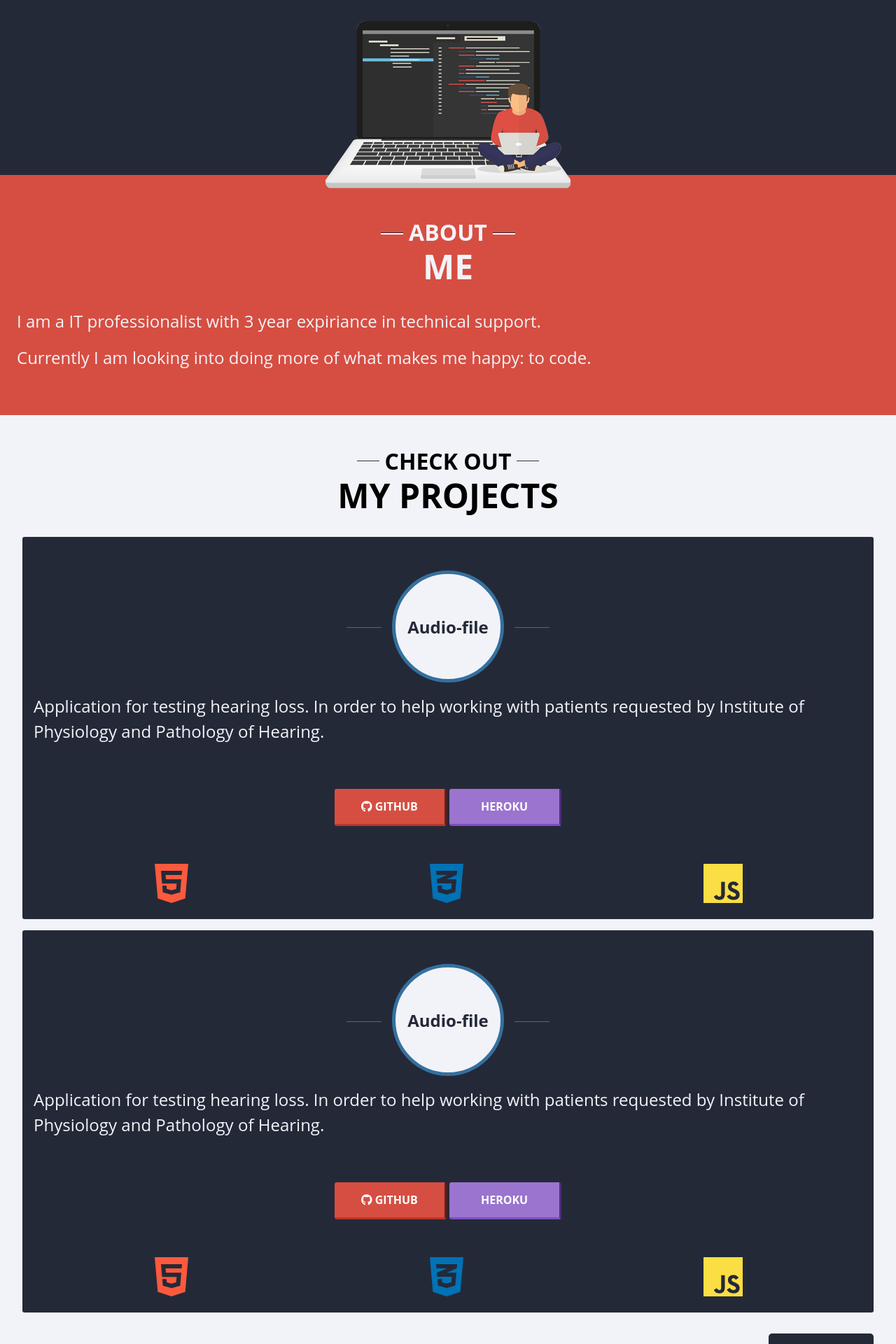
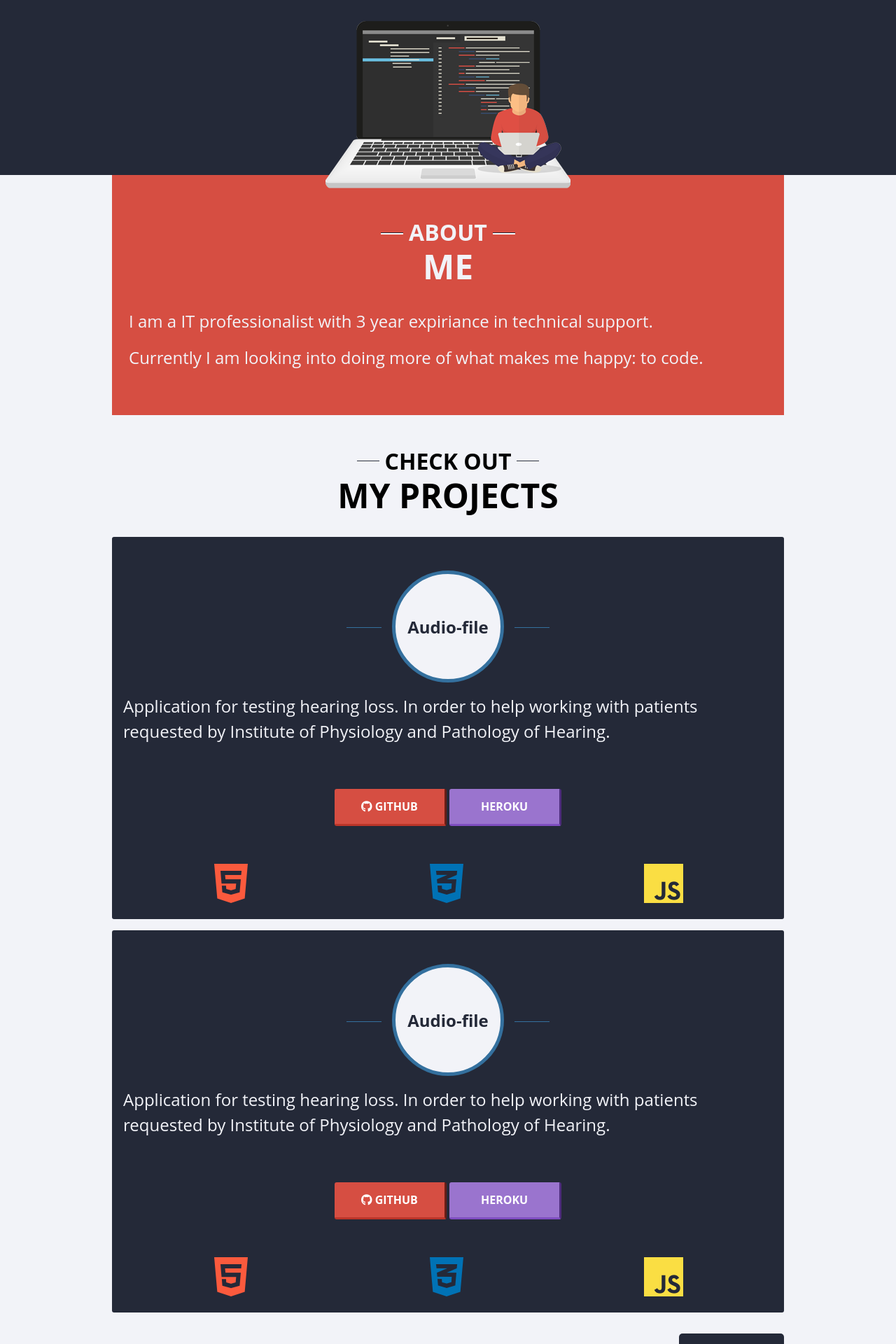
Before and after one commit to DawidGaleziewski/scss-portfolio, a PHP site: page /app/index.html in a window 1280 px wide. Shown: the part 519-2439 px from the top of the page at 70% size. Run offline with PHP 8.4, Linux system fonts and the light colour scheme; some libraries are stand-ins or nearby versions.

Commit message:
adjusted porfolio secion for desktop size

```diff
--- a/app/css/main.css
+++ b/app/css/main.css
@@ -489,6 +489,9 @@ body {
   background-color: #242938;
   color: white;
   text-align: center; }
+  @media (min-width: 30rem) and (min-height: 30rem) {
+    .main-header {
+      margin: 0 auto; } }
   .main-header__title {
     font-size: 3rem;
     font-weight: normal; }
@@ -549,6 +552,10 @@ body {
   padding: 3rem 0.5rem;
   text-align: center;
   padding: 3rem 0.5rem; }
+  @media (min-width: 30rem) and (min-height: 30rem) {
+    .about, .contact {
+      max-width: 60rem;
+      margin: 0 auto; } }
   .about .title, .contact .title {
     font-size: 3rem;
     text-transform: uppercase;
@@ -572,6 +579,10 @@ body {
   padding: 3rem 0.5rem;
   text-align: center;
   padding: 3rem 0.5rem; }
+  @media (min-width: 30rem) and (min-height: 30rem) {
+    .about, .contact {
+      max-width: 60rem;
+      margin: 0 auto; } }
   .about .title, .contact .title {
     font-size: 3rem;
     text-transform: uppercase;
@@ -581,6 +592,10 @@ body {
 
 .projects {
   padding-bottom: 40vw; }
+  @media (min-width: 30rem) and (min-height: 30rem) {
+    .projects {
+      max-width: 60rem;
+      margin: 0 auto; } }
   .projects .title {
     margin-bottom: 2rem;
     margin-top: 2rem;
@@ -593,6 +608,9 @@ body {
     position: relative;
     width: 95vw;
     margin: 0 auto; }
+    @media (min-width: 30rem) and (min-height: 30rem) {
+      .projects .projects-wrapper {
+        max-width: 60rem; } }
     .projects .projects-wrapper .project {
       padding: 2rem 1rem;
       position: relative;
@@ -700,6 +718,10 @@ body {
       height: 40vw;
       top: 0;
       position: absolute; }
+      @media (min-width: 30rem) and (min-height: 30rem) {
+        .projects .projects-wrapper .folder {
+          max-width: 60rem;
+          max-height: 30rem; } }
       .projects .projects-wrapper .folder .folder-cover {
         cursor: pointer;
         border-radius: 0 0 5px 5px;
--- a/app/scss/layout/_header.scss
+++ b/app/scss/layout/_header.scss
@@ -7,6 +7,10 @@
 	background-color: $color-primary;
 	color: white;
     text-align: center;
+
+    @media(min-width: 30rem) and (min-height: 30rem){
+        margin: 0 auto;
+    }
 
     &__title {
         font-size: $size-title;
--- a/app/scss/layout/_portfolio.scss
+++ b/app/scss/layout/_portfolio.scss
@@ -11,6 +11,12 @@ $color-folder-secondary: $color-secondary;
 
 .projects{
     padding-bottom: 40vw;
+
+    @media(min-width: 30rem) and (min-height: 30rem){
+        max-width: 60rem;
+        margin: 0 auto;
+    }
+
 
     .title {
         margin-bottom: $margin-medium;
@@ -28,6 +34,10 @@ $color-folder-secondary: $color-secondary;
         position: relative;
         width: 95vw;
         margin: 0 auto;
+
+        @media(min-width: 30rem) and (min-height: 30rem){
+            max-width: 60rem;
+        }
 
         .project {
             padding: 2rem 1rem;
@@ -130,6 +140,11 @@ $color-folder-secondary: $color-secondary;
             top: 0;
             position: absolute;
 
+            @media(min-width: 30rem) and (min-height: 30rem){
+                max-width: 60rem;
+                max-height: 30rem;
+            }
+
             .folder-cover{
                 cursor: pointer;
                 border-radius: 0 0 5px 5px;
--- a/app/scss/layout/_section.scss
+++ b/app/scss/layout/_section.scss
@@ -4,6 +4,11 @@
 	padding: $padding-large $padding-small;
     text-align: center;
     padding: $padding-large $padding-small;
+
+    @media(min-width: 30rem) and (min-height: 30rem){
+        max-width: 60rem;
+        margin: 0 auto;
+    }
 
     .title{
         font-size: $size-title;
```
